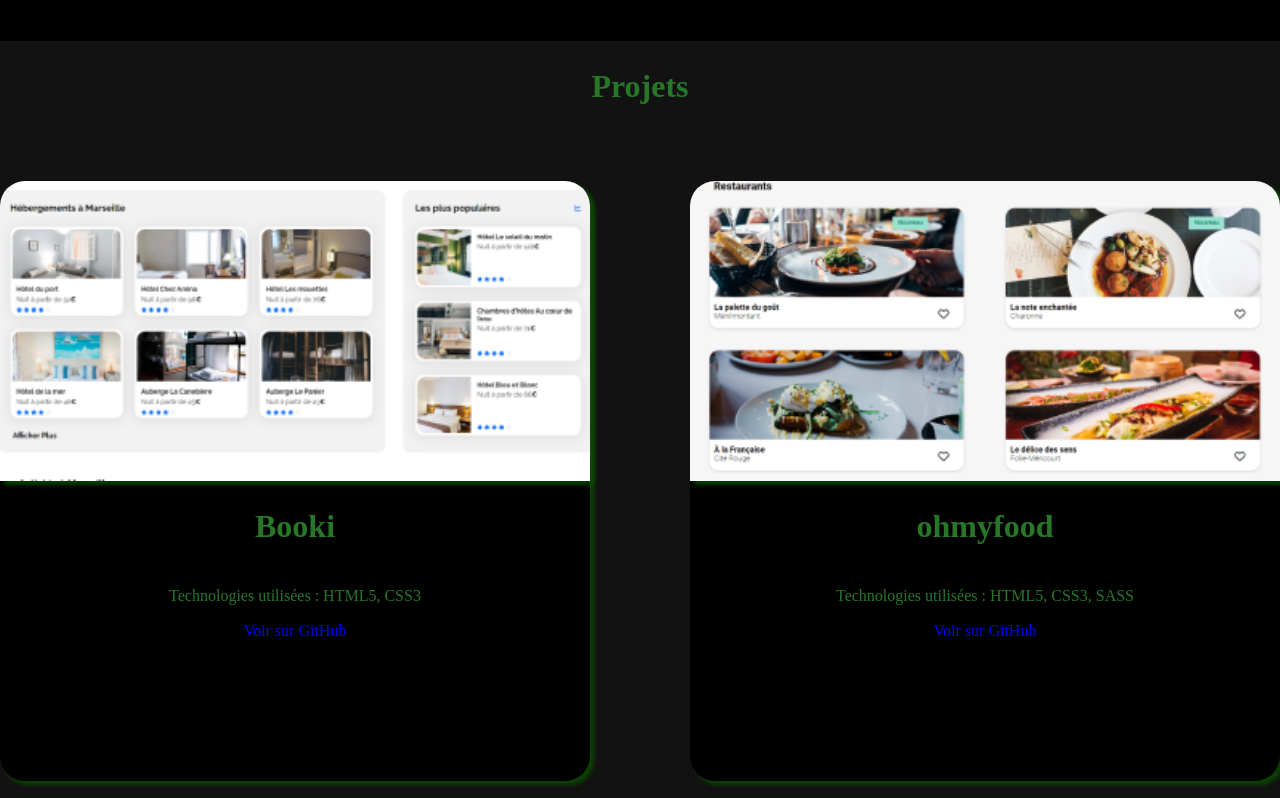
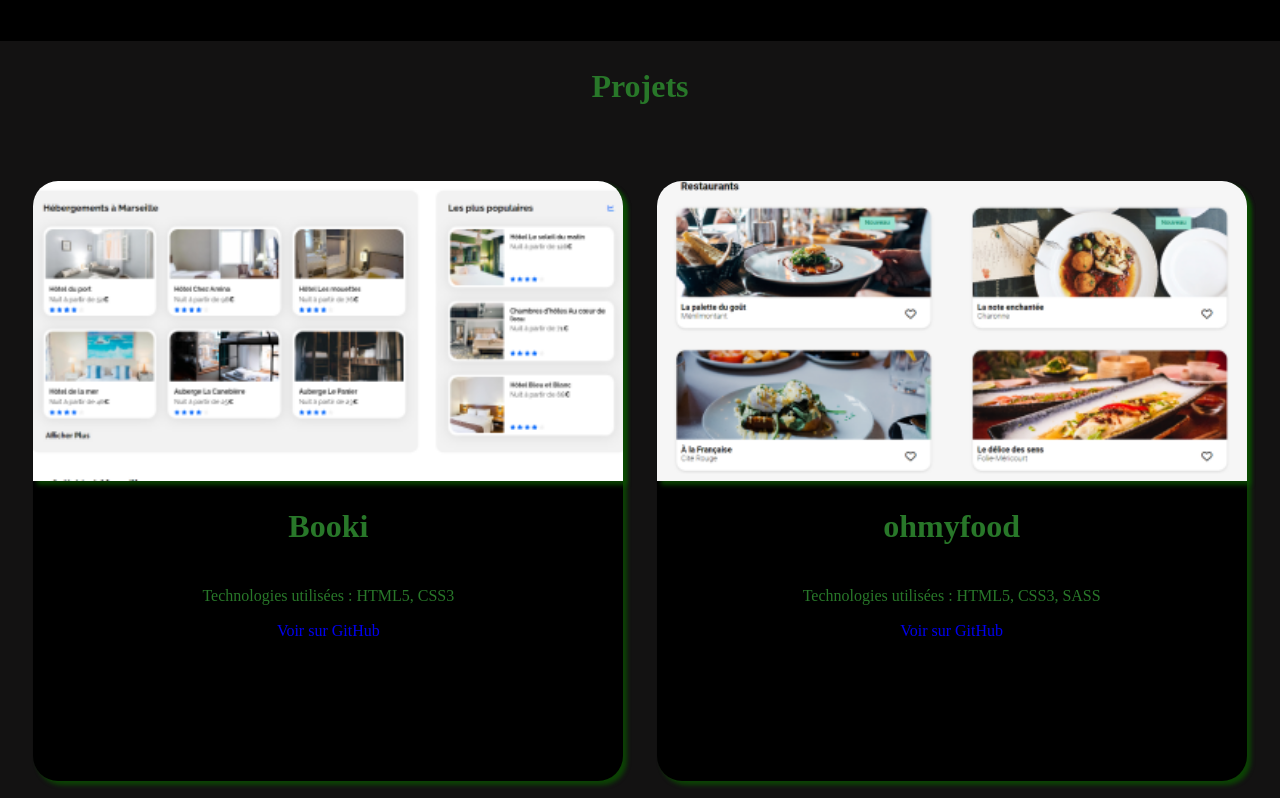
Before and after one commit to drikce88/Portfolio, a React (Vite) app in the folder Portfolio/: page / in a window 1280 px wide. Shown: the part 1582-2380 px from the top of the page. Built offline with nearby package versions, Linux system fonts and the light colour scheme; a web font is replaced by a local one.

Commit message:
responsive

```diff
--- a/Portfolio/src/components/About/About.scss
+++ b/Portfolio/src/components/About/About.scss
@@ -15,6 +15,7 @@
 }
 
 h1 {
+    text-align: center;
     display: flex;
     justify-content: center;
     align-items: center;
--- a/Portfolio/src/components/Nav/Nav.scss
+++ b/Portfolio/src/components/Nav/Nav.scss
@@ -52,3 +52,7 @@
 
 
     }
+
+    * {
+        scroll-behavior: smooth;
+    }
--- a/Portfolio/src/components/Projects/Projects.scss
+++ b/Portfolio/src/components/Projects/Projects.scss
@@ -15,7 +15,8 @@
 .projects-container {
     display: flex;
     flex-wrap: wrap;
-    justify-content: space-between;
+    justify-content: space-evenly;
+    width: 100%;
 
 }
 
@@ -34,8 +35,8 @@
 
     @media (max-width: 600px) {
         flex-basis: calc(100% - 50px);
-        height: 300px;
-        margin-left: 5%;
+        height: 400px;
+
 
 }
  }
```
